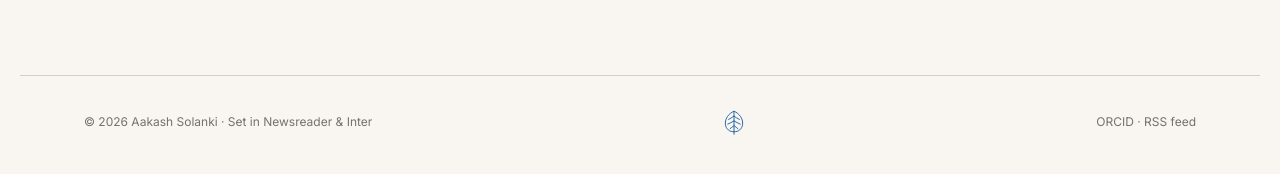
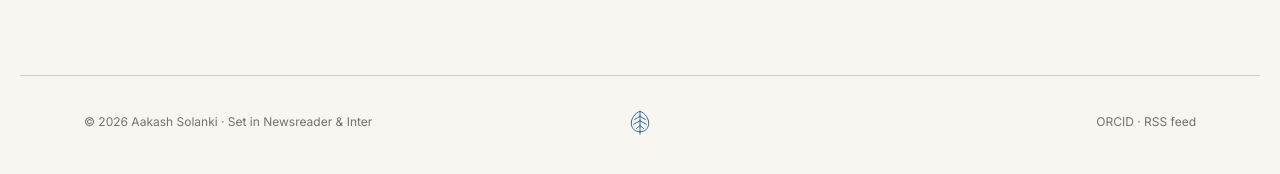
Before and after one commit to skishchampi/skishchampi.github.io, a Jekyll site: the page built from blog/index.html, in a window 1280 px wide. Shown: the part 468-642 px from the top of the page. Built offline with Jekyll 4.4.1, drawn with Linux system fonts in a browser that asks for light colours; some web fonts are replaced.

Commit message:
Centre footer leaf to viewport via grid layout (#91)
Footer was display:flex with justify-content:space-between, which puts
the middle child between the side children — meaning the centre
ornament drifts whenever side widths differ. Long copyright text on
the left + short ORCID/RSS links on the right pushed the leaf right of
viewport centre.

Switched to display:grid with 1fr auto 1fr columns so the middle
ornament sits at true viewport centre regardless of side widths.
Mobile fallback (≤640px) stacks all three centred.

Co-authored-by: skishchampi <996985+skishchampi@users.noreply.github.com>
Co-authored-by: Claude Opus 4.7 (1M context) <noreply@anthropic.com>

```diff
--- a/assets/css/style.css
+++ b/assets/css/style.css
@@ -842,11 +842,20 @@ footer.site {
   border-top: 1px solid var(--rule);
   font: 400 0.75rem/1.5 var(--sans);
   color: var(--ink-3);
-  display: flex;
-  justify-content: space-between;
+  display: grid;
+  grid-template-columns: 1fr auto 1fr;
   align-items: center;
   gap: 24px;
-  flex-wrap: wrap;
+}
+footer.site > :first-child { justify-self: start; }
+footer.site > :last-child { justify-self: end; }
+@media (max-width: 640px) {
+  footer.site {
+    grid-template-columns: 1fr;
+    text-align: center;
+  }
+  footer.site > :first-child,
+  footer.site > :last-child { justify-self: center; }
 }
 footer.site a { color: var(--ink-3); text-decoration: none; }
 footer.site a:hover { color: var(--accent); }
```
